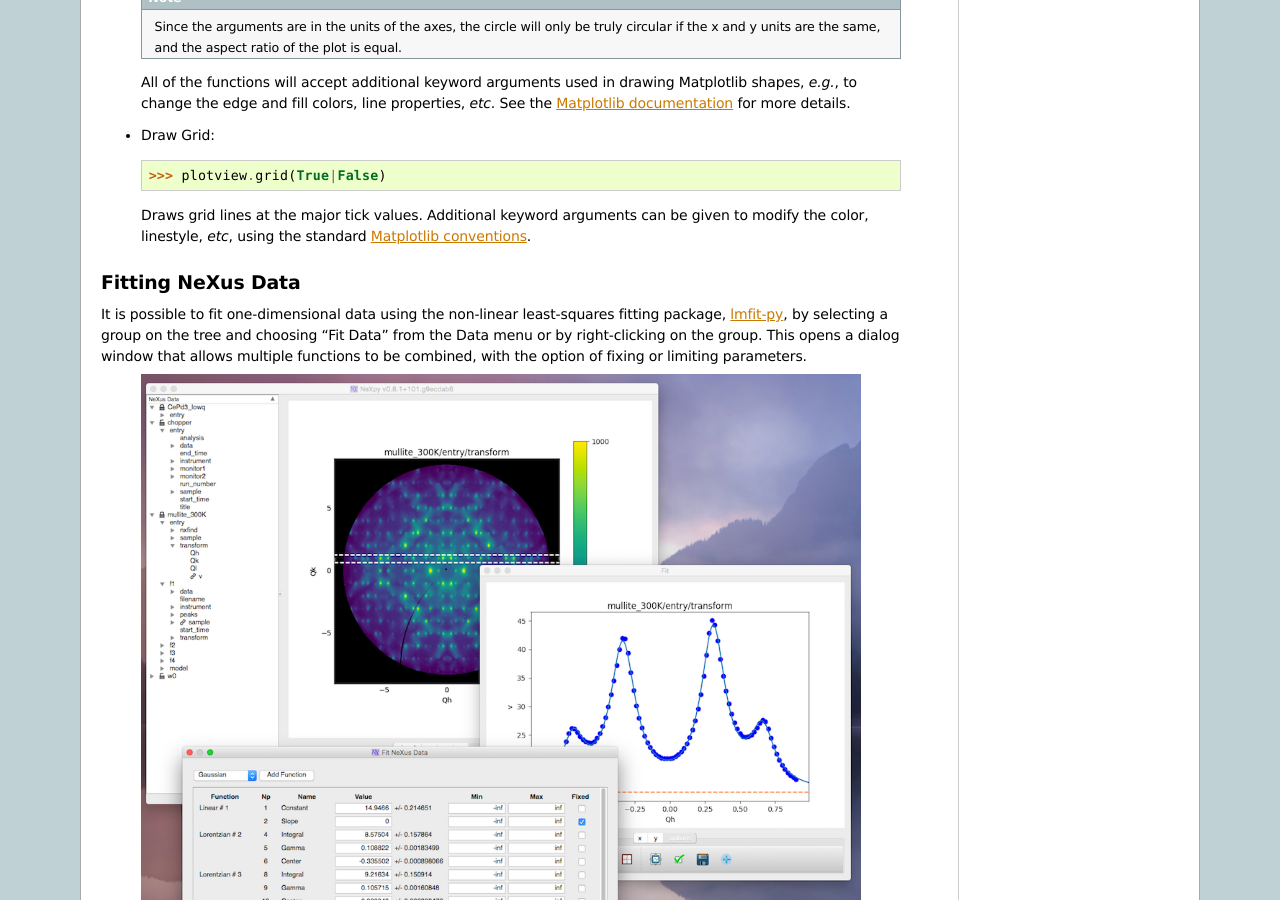
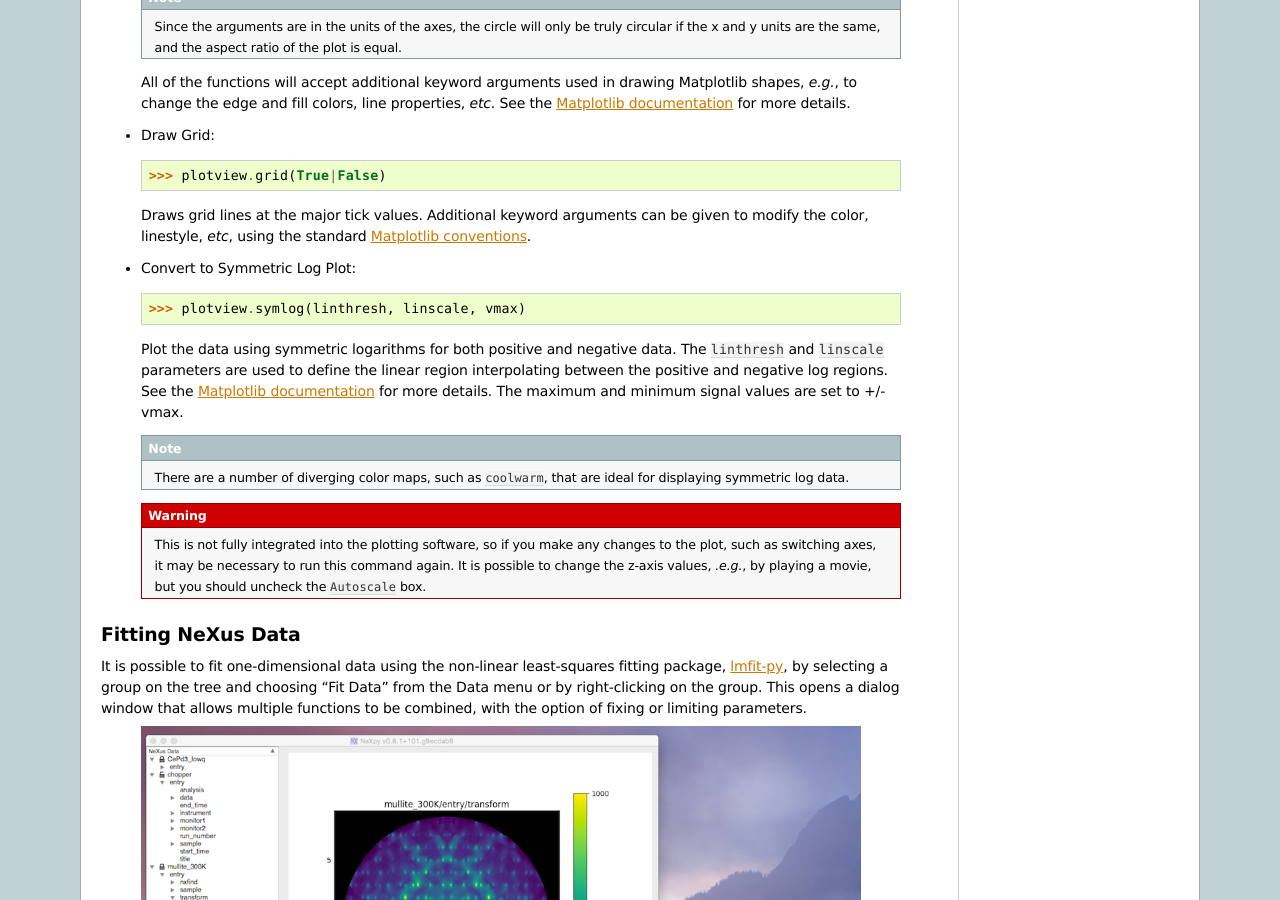
Before and after one commit to nexpy/nexpy, a Sphinx documentation site: the page built from doc/source/pythongui.rst, in a window 1280 px wide and 900 px high, scrolled down 13342 px. Built offline with Sphinx 7.4.7, drawn with Linux system fonts in a browser that asks for light colours.

Commit message:
Add symmetric log command

```diff
--- a/doc/source/pythongui.rst
+++ b/doc/source/pythongui.rst
@@ -672,6 +672,27 @@ and sliders.
   conventions
   <http://matplotlib.org/api/axes_api.html?highlight=grid#matplotlib.axes.Axes.grid>`_.
 
+* Convert to Symmetric Log Plot:
+
+    >>> plotview.symlog(linthresh, linscale, vmax)
+
+  Plot the data using symmetric logarithms for both positive and negative data.
+  The ``linthresh`` and ``linscale`` parameters are used to define the linear
+  region interpolating between the positive and negative log regions. See the
+  `Matplotlib documentation
+  <http://matplotlib.org/users/colormapnorms.html#symmetric-logarithmic>`_ for
+  more details. The maximum and minimum signal values are set to +/- vmax.
+
+  .. note:: There are a number of diverging color maps, such as ``coolwarm``,
+            that are ideal for displaying symmetric log data.
+
+  .. warning:: This is not fully integrated into the plotting software, so if
+               you make any changes to the plot, such as switching axes, it may
+               be necessary to run this command again. It is possible to change
+               the z-axis values, *.e.g.*, by playing a movie, but you should
+               uncheck the ``Autoscale`` box.
+
+
 Fitting NeXus Data
 ------------------
 It is possible to fit one-dimensional data using the non-linear least-squares
```
